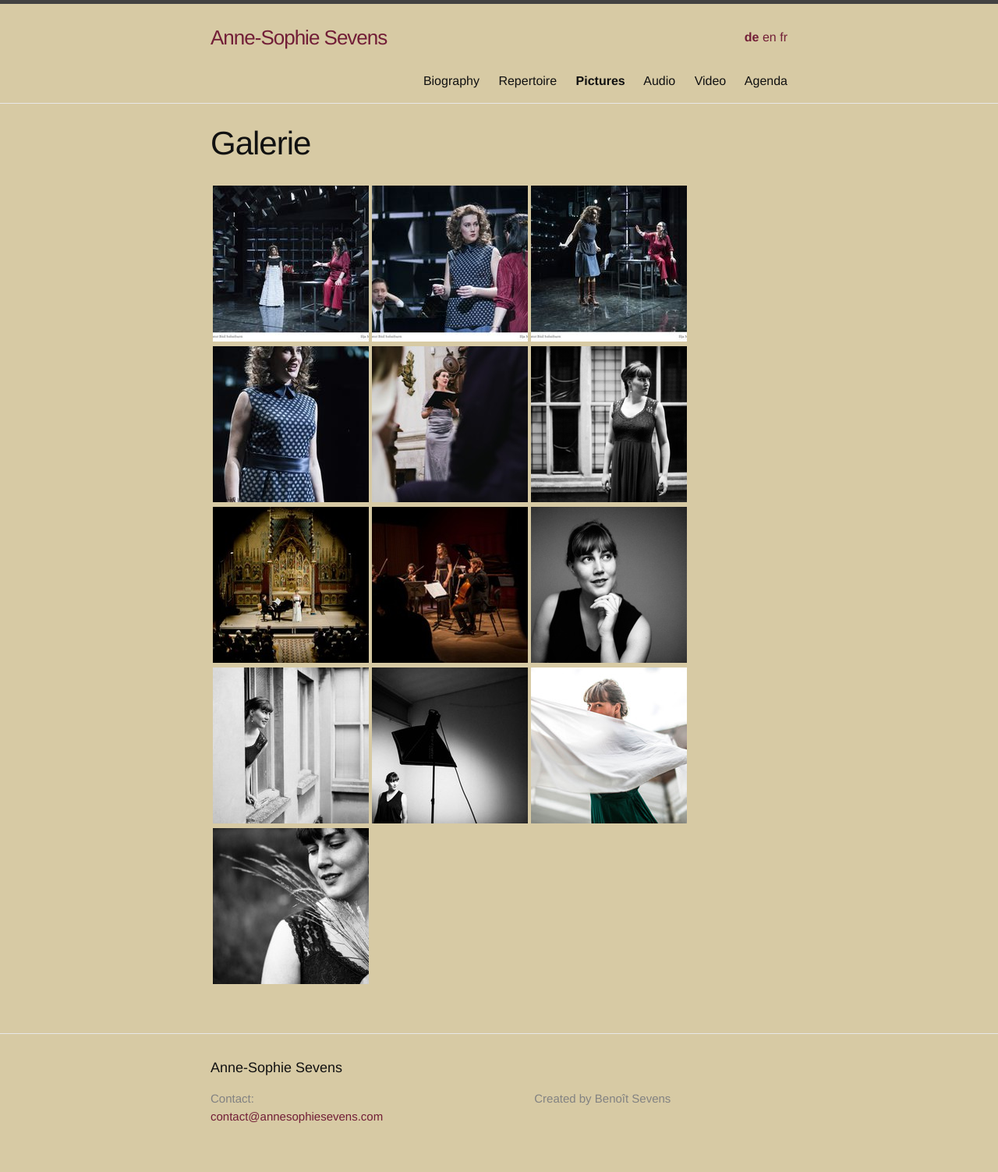
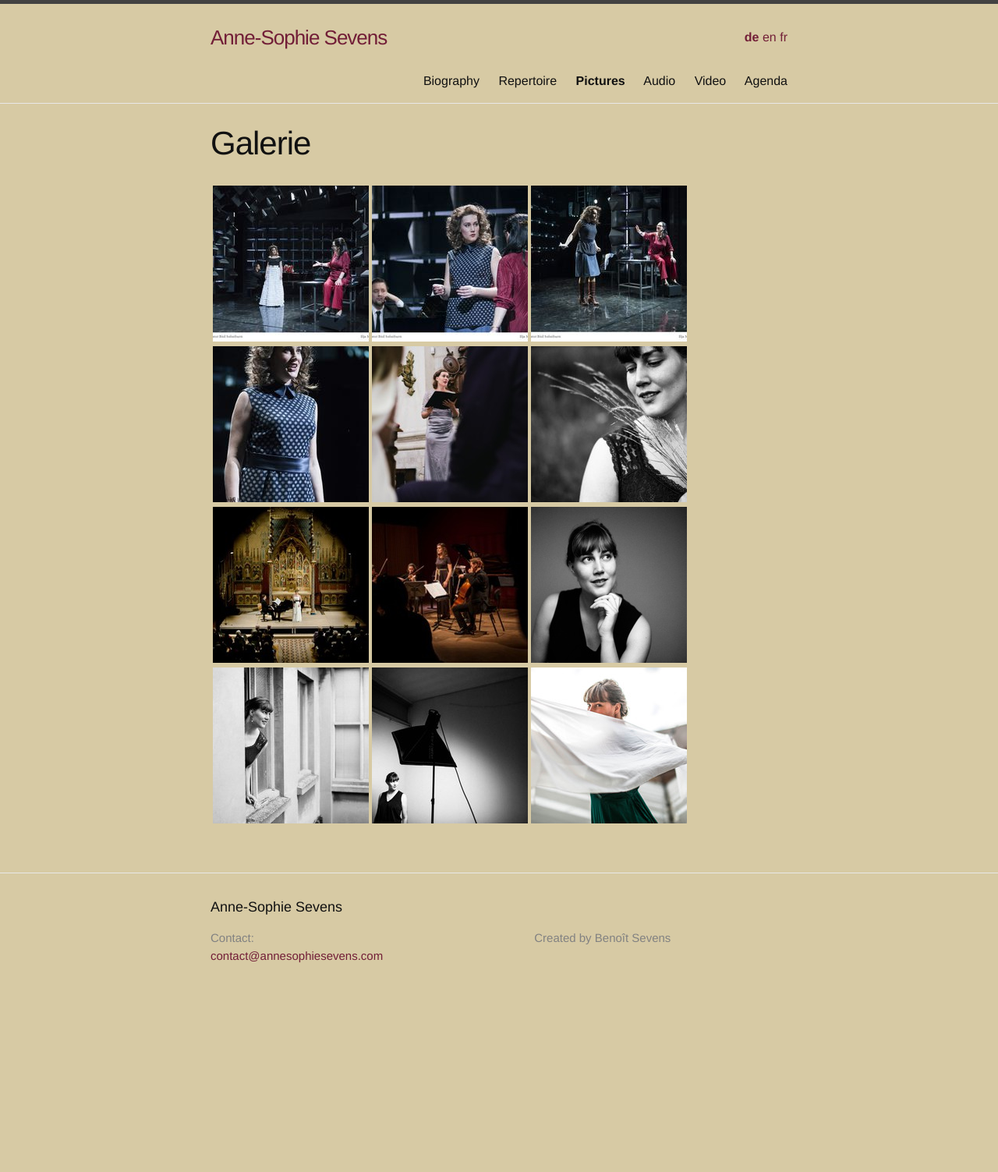
Before and after one commit to annesophie-sevens/annesophie-sevens.github.io, a Jekyll site: the page built from pictures-de.md, in a window 1280 px wide. Shown: the whole page at 78% size. Built offline with Jekyll 4.4.1, drawn with Linux system fonts in a browser that asks for light colours; after the commit the page ends 1297 px from its top, so only the background shows below that.

Commit message:
Update pictures-de.md

```diff
--- a/pictures-de.md
+++ b/pictures-de.md
@@ -8,10 +8,8 @@
 
 | <a href="/assets/aaa.jpg"> ![]({{ site.baseurl }}/assets/aaa-thumbnail.jpg) </a> | <a href="/assets/aab.jpg"> ![]({{ site.baseurl }}/assets/aab-thumbnail.jpg) </a> | <a href="/assets/aac.jpg">  ![]({{ site.baseurl }}/assets/aac-thumbnail.jpg) </a> |
 
-| <a href="/assets/aad.jpg"> ![]({{ site.baseurl }}/assets/aad-thumbnail.jpg) </a> | <a href="/assets/203.jpg"> ![]({{ site.baseurl }}/assets/203-thumbnail.jpg) </a> | <a href="/assets/14.jpg">  ![]({{ site.baseurl }}/assets/14-thumbnail.jpg) </a> |
+| <a href="/assets/aad.jpg"> ![]({{ site.baseurl }}/assets/aad-thumbnail.jpg) </a> | <a href="/assets/203.jpg"> ![]({{ site.baseurl }}/assets/203-thumbnail.jpg) </a> | <a href="/assets/12.jpg">![]({{ site.baseurl }}/assets/12-thumbnail.jpg) </a> |
 
 | <a href="/assets/104.jpg">  ![]({{ site.baseurl }}/assets/104-thumbnail.jpg) </a> | <a href="/assets/113.jpg"> ![]({{ site.baseurl }}/assets/113-thumbnail.jpg) </a> | <a href="/assets/8.jpg"> ![]({{ site.baseurl }}/assets/8-thumbnail.jpg) </a>|
 
 |  <a href="/assets/10.jpg">  ![]({{ site.baseurl }}/assets/10-thumbnail.jpg) </a> |  <a href="/assets/7.jpg"> ![]({{ site.baseurl }}/assets/7-thumbnail.jpg) </a> | <a href="/assets/3.jpg"> ![]({{ site.baseurl }}/assets/3-thumbnail.jpg) </a>|
-
-| <a href="/assets/12.jpg">![]({{ site.baseurl }}/assets/12-thumbnail.jpg) </a> | | |
```
